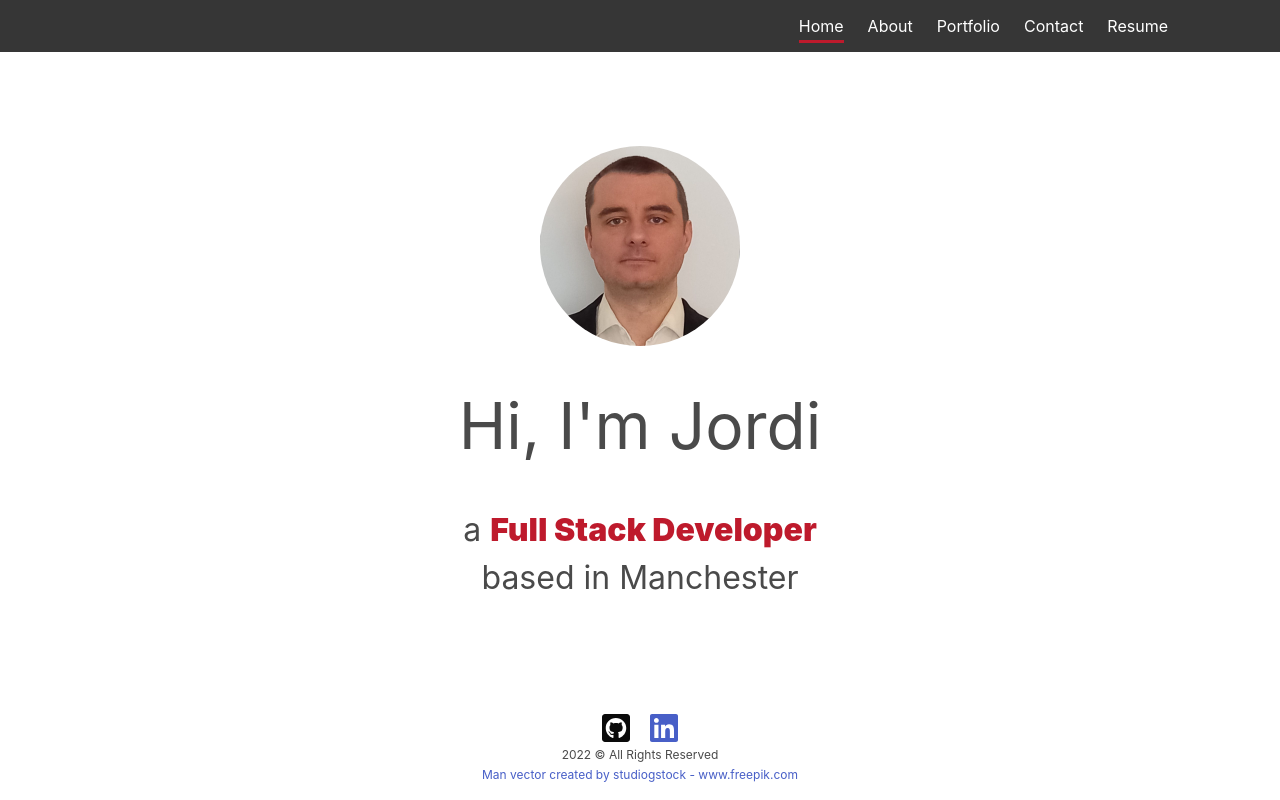
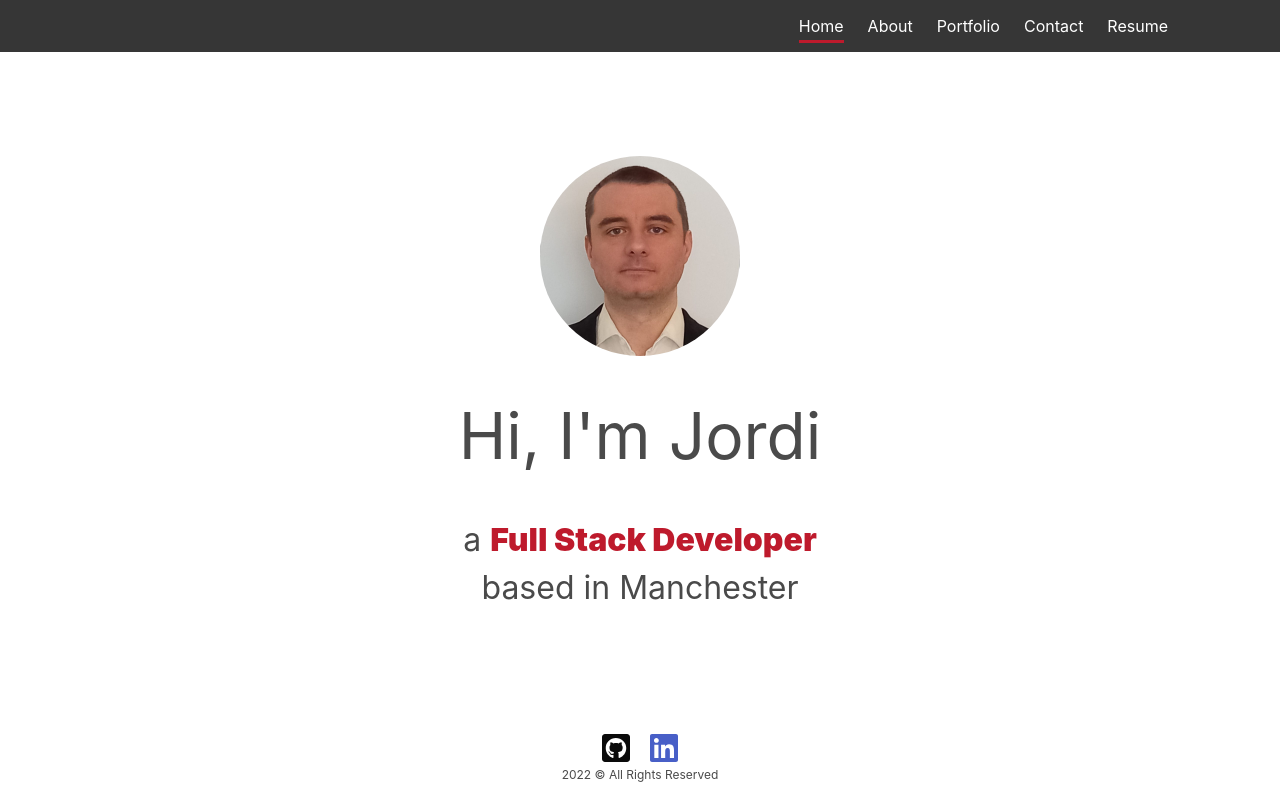
Before and after one commit to AidKool/react-portfolio, a React (Create React App) app in the folder client/: page / in a window 1280 px wide. Built offline with nearby package versions, Linux system fonts and the light colour scheme.

Commit message:
Remove attribution from Footer

```diff
--- a/client/src/Components/Footer/index.js
+++ b/client/src/Components/Footer/index.js
@@ -14,9 +14,6 @@ function Footer() {
           <FaLinkedin className="is-size-3 has-text-link is-clickable social-media-icon" />
         </div>
         <p className="has-text-centered is-size-7">{year} &copy; All Rights Reserved</p>
-        <a className="is-size-7 has-text-centered is-block" href="https://www.freepik.com/vectors/man">
-          Man vector created by studiogstock - www.freepik.com
-        </a>
       </div>
     </footer>
   );
--- a/client/src/Components/Main/main.scss
+++ b/client/src/Components/Main/main.scss
@@ -1,5 +1,5 @@
 main {
-  min-height: calc(100vh - 156px);
+  min-height: calc(100vh - 52px - 84px);
   padding: 2rem 0;
   display: flex;
   justify-content: center;
```
